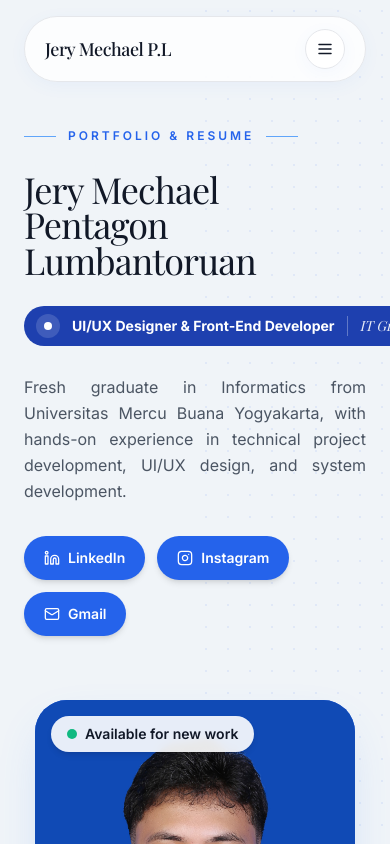
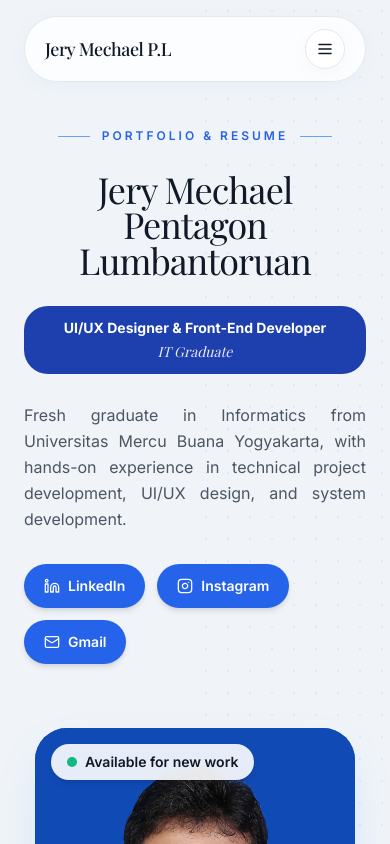
Before and after one commit to jerymechael/jeryportfolio, a Next.js app: page / in a window 390 px wide. Shown: the top 844 px of the page. Built offline with nearby package versions, Linux system fonts and the light colour scheme.

Commit message:
Fix mobile responsive layout on hero section

```diff
--- a/components/Hero.tsx
+++ b/components/Hero.tsx
@@ -29,7 +29,7 @@ export default function Hero() {
           variants={staggerContainer(0.1)}
           initial="hidden"
           animate="visible"
-          className="flex flex-col gap-7"
+          className="flex flex-col items-center text-center gap-7 lg:items-start lg:text-left"
         >
           <motion.div variants={fadeInUp} className="flex items-center gap-3">
             <span className="h-px w-8 bg-blue-400" />
@@ -52,15 +52,15 @@ export default function Hero() {
 
           <motion.div
             variants={fadeInUp}
-            className="inline-flex w-fit items-center gap-3 rounded-full bg-blue-800 pl-3 pr-6 py-2"
+            className="inline-flex w-fit max-w-full flex-wrap items-center justify-center gap-x-3 gap-y-1 rounded-2xl sm:rounded-full bg-blue-800 px-5 py-3 sm:pl-3 sm:pr-6 sm:py-2"
           >
-            <span className="flex h-6 w-6 items-center justify-center rounded-full bg-white/15">
+            <span className="hidden sm:flex h-6 w-6 items-center justify-center rounded-full bg-white/15">
               <span className="h-2 w-2 rounded-full bg-white" />
             </span>
-            <span className="text-sm sm:text-base font-bold text-white whitespace-nowrap">
+            <span className="text-sm sm:text-base font-bold text-white text-center">
               UI/UX Designer &amp; Front-End Developer
             </span>
-            <span className="h-5 w-px bg-white/30" />
+            <span className="hidden sm:block h-5 w-px bg-white/30" />
             <span className="font-serif italic text-sm sm:text-base text-white/90 whitespace-nowrap">
               IT Graduate
             </span>
```
